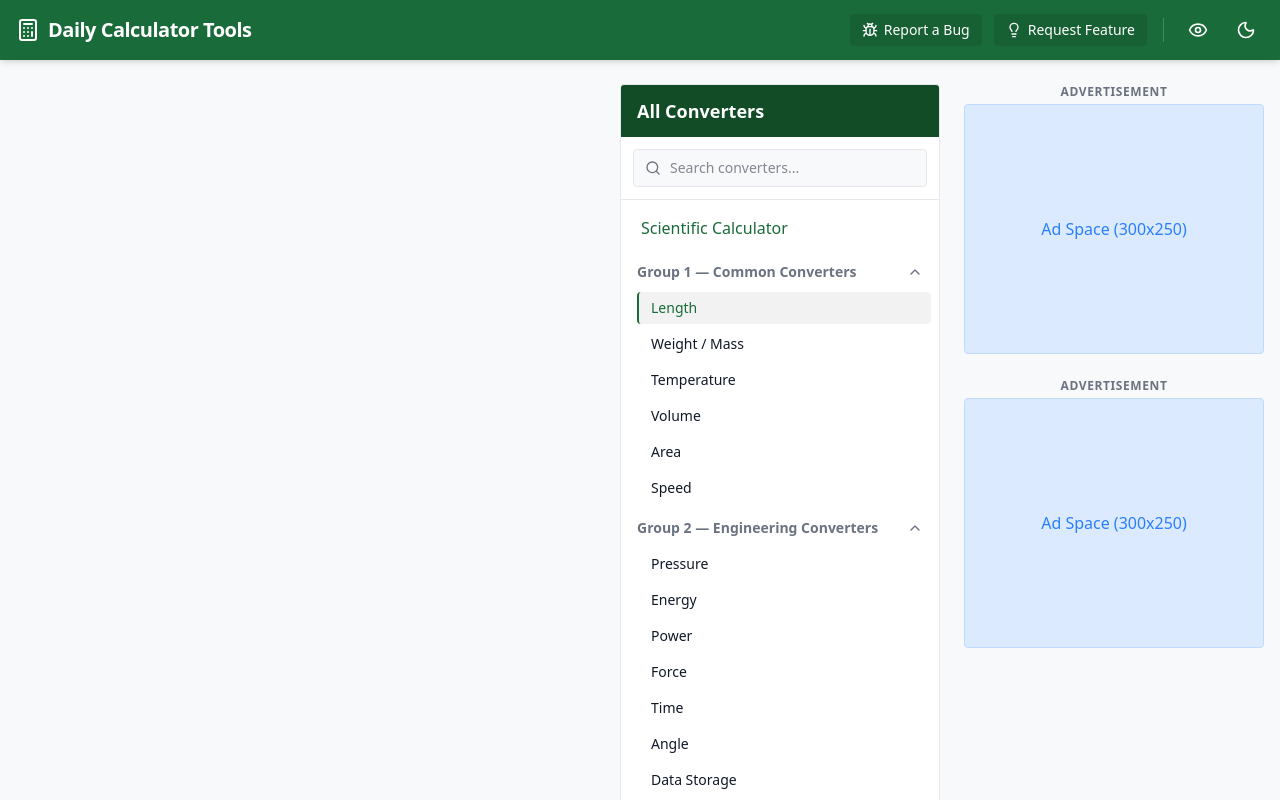
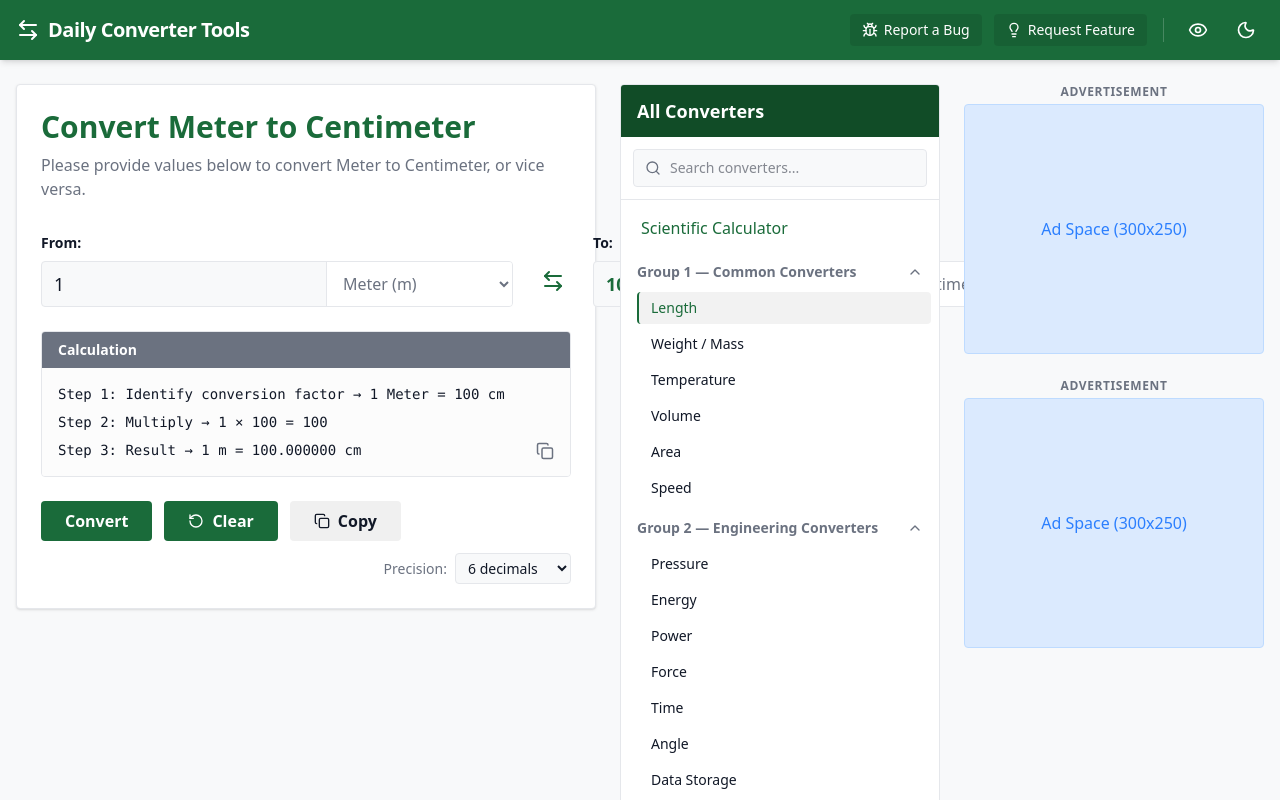
Before and after one commit to rhpshanks/DailyCalculatorTools, a React (Vite) app: page /convert/length-m-to-cm in a window 1280 px wide. Shown: the top 800 px of the page. Built offline with nearby package versions, Linux system fonts and the light colour scheme.

Commit message:
feat: route converter on load, fix router path parameters parsing, and update branding to Daily Converter Tools

```diff
--- a/index.html
+++ b/index.html
@@ -3,7 +3,7 @@
   <head>
     <meta charset="UTF-8" />
     <meta name="viewport" content="width=device-width, initial-scale=1.0" />
-    <title>My Google AI Studio App</title>
+    <title>Daily Converter Tools - Free Online Unit Converters</title>
   </head>
   <body>
     <div id="root"></div>
--- a/src/App.tsx
+++ b/src/App.tsx
@@ -20,7 +20,7 @@ export default function App() {
                 <Routes>
                   <Route path="/" element={<Navigate to="/convert/length-m-to-cm" replace />} />
                   <Route path="/calculator" element={<Calculator />} />
-                  <Route path="/convert/:catId-:fromId-to-:toId" element={<Converter />} />
+                  <Route path="/convert/:slug" element={<Converter />} />
                   <Route path="*" element={<Navigate to="/convert/length-m-to-cm" replace />} />
                 </Routes>
               </main>
--- a/src/components/Converter.tsx
+++ b/src/components/Converter.tsx
@@ -3,8 +3,30 @@ import { useParams, useNavigate } from 'react-router-dom';
 import { ArrowLeftRight, Copy, RotateCcw } from 'lucide-react';
 import { unitGroups, getAllCategories } from '../utils/conversions';
 
+function parseConvertParams(slug: string) {
+  if (!slug) return { catId: '', fromId: '', toId: '' };
+
+  const parts = slug.split('-to-');
+  if (parts.length !== 2) return { catId: '', fromId: '', toId: '' };
+
+  const part1 = parts[0];
+  const toId = parts[1];
+
+  const categories = getAllCategories();
+  const matchedCat = categories.find(c => part1.startsWith(c.id + '-'));
+
+  if (matchedCat) {
+    const catId = matchedCat.id;
+    const fromId = part1.substring(catId.length + 1);
+    return { catId, fromId, toId };
+  }
+
+  return { catId: '', fromId: '', toId: '' };
+}
+
 export default function Converter() {
-  const { catId, fromId, toId } = useParams();
+  const { slug } = useParams();
+  const { catId, fromId, toId } = parseConvertParams(slug || '');
   const navigate = useNavigate();
 
   const categories = getAllCategories();
--- a/src/components/NavBar.tsx
+++ b/src/components/NavBar.tsx
@@ -1,4 +1,4 @@
-import { Moon, Sun, Eye, Bug, Lightbulb, Calculator as CalcIcon } from 'lucide-react';
+import { Moon, Sun, Eye, Bug, Lightbulb, ArrowLeftRight } from 'lucide-react';
 import { useTheme } from '../utils/themeContext';
 import { Link } from 'react-router-dom';
 
@@ -8,8 +8,8 @@ export default function NavBar() {
   return (
     <nav className="w-full bg-[var(--theme-primary)] text-white px-4 py-3 flex items-center justify-between sticky top-0 z-50 shadow-md">
       <Link to="/" className="flex items-center gap-2 hover:opacity-80 transition-opacity">
-        <CalcIcon size={24} />
-        <span className="text-xl font-bold tracking-tight">Daily Calculator Tools</span>
+        <ArrowLeftRight size={24} />
+        <span className="text-xl font-bold tracking-tight">Daily Converter Tools</span>
       </Link>
 
       <div className="flex items-center gap-3">
```
